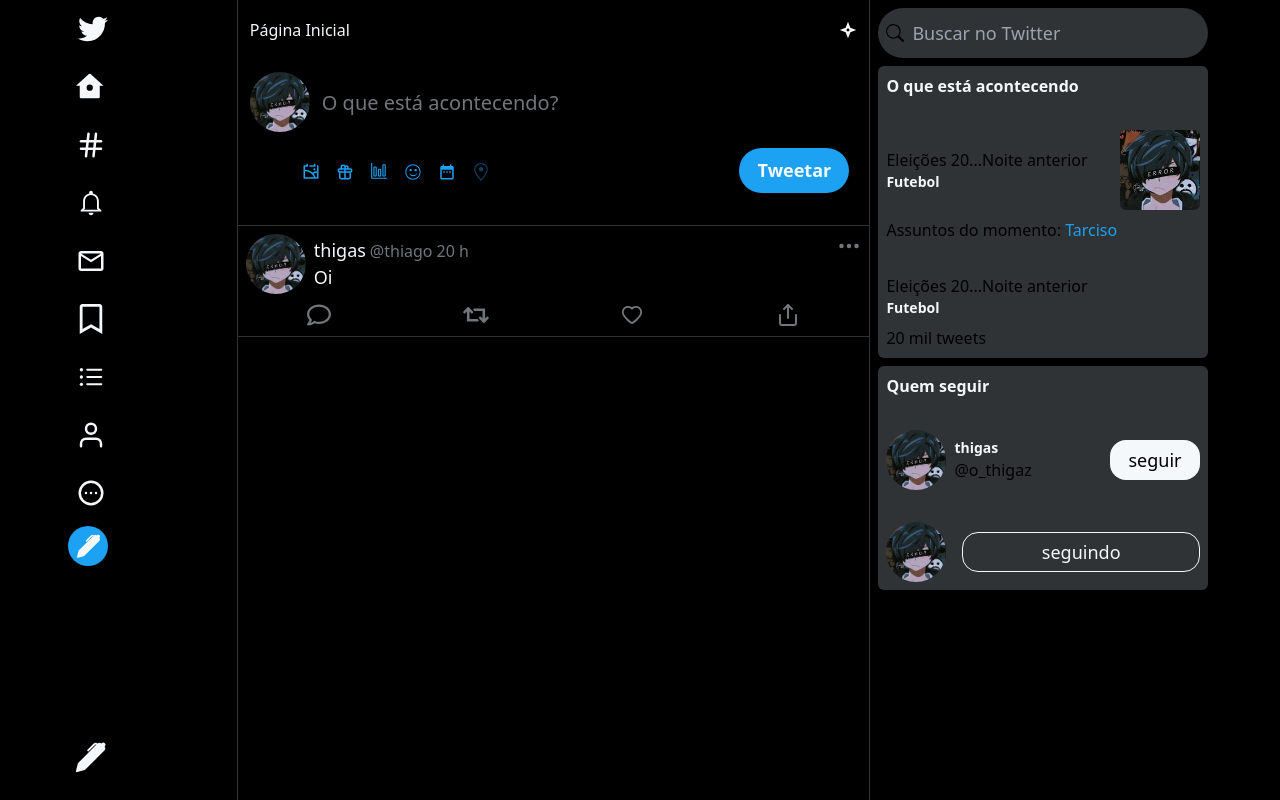
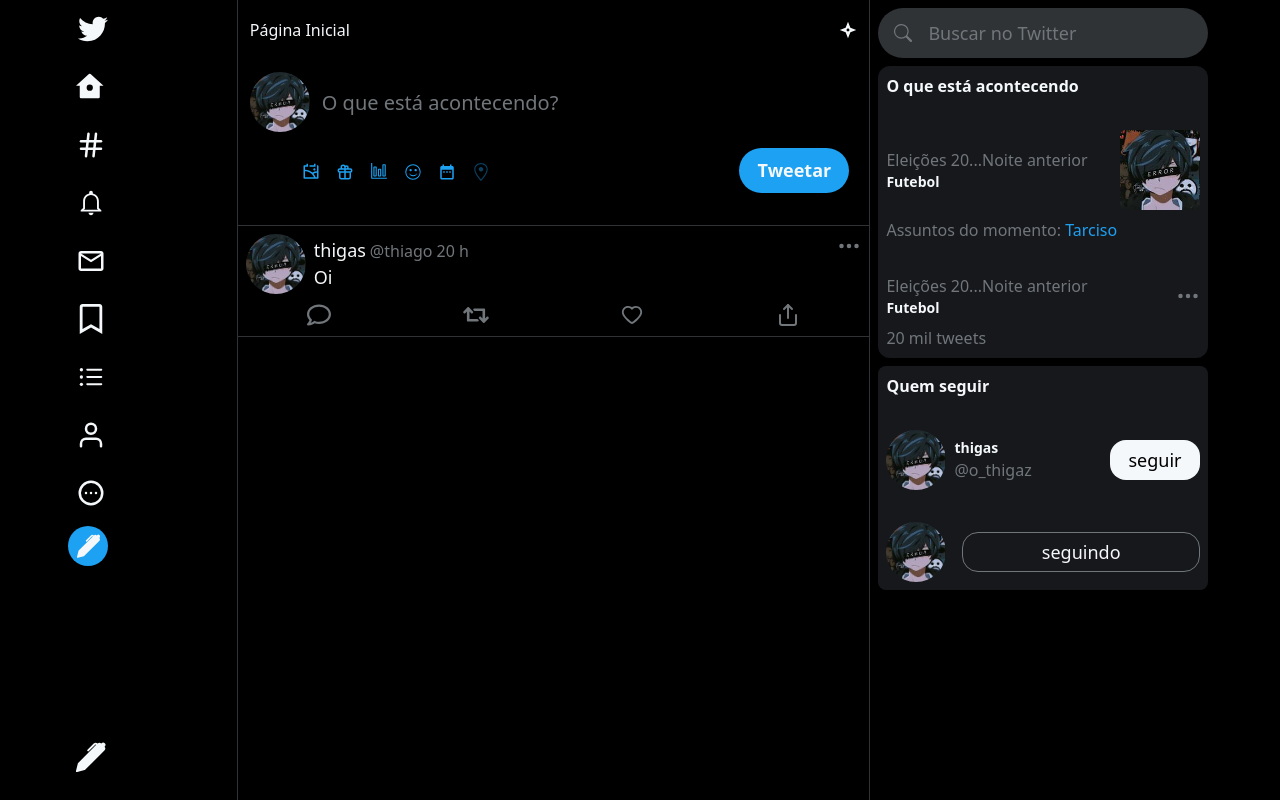
Before and after one commit to constThiagoSilva/twitter-clone, a React (Vite) app: page / in a window 1280 px wide. Built offline with nearby package versions, Linux system fonts and the light colour scheme.

Commit message:
fix: wh-sidebar colors

```diff
--- a/src/components/WhatHappeningSideBar/index.tsx
+++ b/src/components/WhatHappeningSideBar/index.tsx
@@ -6,26 +6,26 @@
 export const WhatHappeningSideBar = () => {
   return (
     <div className="hidden lg:flex h-full w-[30%] items-center flex-col p-2">
-      <div className="w-full h-[50px] rounded-full bg-gray-600 flex items-center  p-2">
+      <div className="w-full h-[50px] rounded-full bg-gray-600 flex items-center  p-4">
         <div>
-          <SearchIcon className="text-[18px] font-light" />
+          <SearchIcon className="text-[18px] text-gray-300" />
         </div>
         <input
           type="text"
           placeholder="Buscar no Twitter"
-          className="w-[90%] bg-gray-600 placeholder:font-light focus:outline-none text-[18px] ml-2 text-white"
+          className="w-[90%] bg-gray-600 placeholder:text-gray-300 focus:outline-none text-[18px] ml-4 text-white"
         />
       </div>
 
-      <section className="w-full mt-2 bg-gray-600 rounded-md flex flex-col ">
+      <section className="w-full mt-2 bg-gray-700 rounded-xl flex flex-col ">
         <h2 className="font-bold text-white p-2">O que está acontecendo</h2>
 
-        <div className="mt-4 hover:bg-gray-400 transition-all p-2">
+        <div className="mt-4 hover:bg-gray-600 transition-all p-2">
           <div className="w-full cursor-pointer flex items-center ">
             <div className="w-full flex-1 flex flex-col">
-              <div className="flex items-center">
-                <span className="font-thin text-[16px]">Eleições 20...</span>
-                <span className="font-thin text-[16px]">Noite anterior</span>
+              <div className="flex items-center  text-gray-300">
+                <span className=" text-[16px]">Eleições 20...</span>
+                <span className=" text-[16px]">Noite anterior</span>
               </div>
               <p className="text-sm text-white font-bold">Futebol</p>
             </div>
@@ -37,37 +37,37 @@
               />
             </div>
           </div>
-          <div className="w-full text-[16px] mt-2 font-thin">
+          <div className="w-full text-[16px] mt-2 text-gray-300">
             <span>
               Assuntos do momento:{" "}
-              <strong className="text-blue-500 font-thin">Tarciso</strong>
+              <strong className="text-blue-500 font-light">Tarciso</strong>
             </span>
           </div>
         </div>
 
-        <div className="mt-4 hover:bg-gray-400 transition-all p-2 overflow-hidden">
+        <div className="mt-4 hover:bg-gray-600 transition-all p-2 overflow-hidden">
           <div className="w-full cursor-pointer flex items-center ">
             <div className="w-full flex-1 flex flex-col">
-              <div className="flex items-center">
-                <span className="font-thin text-[16px]">Eleições 20...</span>
-                <span className="font-thin text-[16px]">Noite anterior</span>
+              <div className="flex items-center text-gray-300">
+                <span className=" text-[16px]">Eleições 20...</span>
+                <span className=" text-[16px]">Noite anterior</span>
               </div>
               <p className="text-sm text-white font-bold">Futebol</p>
             </div>
             <div>
-              <DotsIcon className="text-gray-600 text-[24px] cursor-pointer" />
+              <DotsIcon className="text-gray-300 text-[24px] cursor-pointer" />
             </div>
           </div>
-          <div className="w-full text-[16px] mt-2 font-thin">
+          <div className="w-full text-[16px] mt-2 text-gray-300">
             <span>20 mil tweets</span>
           </div>
         </div>
       </section>
 
-      <section className="w-full mt-2 bg-gray-600 rounded-md flex flex-col ">
+      <section className="w-full mt-2 bg-gray-700 rounded-lg flex flex-col ">
         <h2 className="font-bold text-white p-2">Quem seguir</h2>
 
-        <div className="mt-4 hover:bg-gray-400 transition-all p-2">
+        <div className="mt-4 hover:bg-gray-600 transition-all p-2">
           <div className="w-full cursor-pointer flex items-center ">
             <div className="h-[60px] w-[60px] rounded-full overflow-hidden">
               <img
@@ -78,7 +78,7 @@
             </div>
             <div className="w-full flex-1 flex flex-col ml-2 mr-2">
               <h3 className="text-sm text-white font-bold">thigas</h3>
-              <span className="font-thin text-[16px]">@o_thigaz</span>
+              <span className=" text-[16px] text-gray-300">@o_thigaz</span>
             </div>
             <button className="w-[90px] h-[40px] bg-white rounded-2xl text-[18px] font-medium">
               seguir
@@ -94,7 +94,7 @@
                 className="w-full h-full"
               />
             </div>
-            <button className="ml-4 flex-1 h-[40px] bg-gray-600 border border-gray-400 text-white rounded-2xl text-[18px] font-medium flex items-center justify-center overflow-hidden">
+            <button className="ml-4 flex-1 h-[40px] bg-gray-700 border border-gray-300 text-white rounded-2xl text-[18px] font-medium flex items-center justify-center overflow-hidden">
                 <span className="w-full h-full flex items-center justify-center">
               seguindo
                 </span>
```
